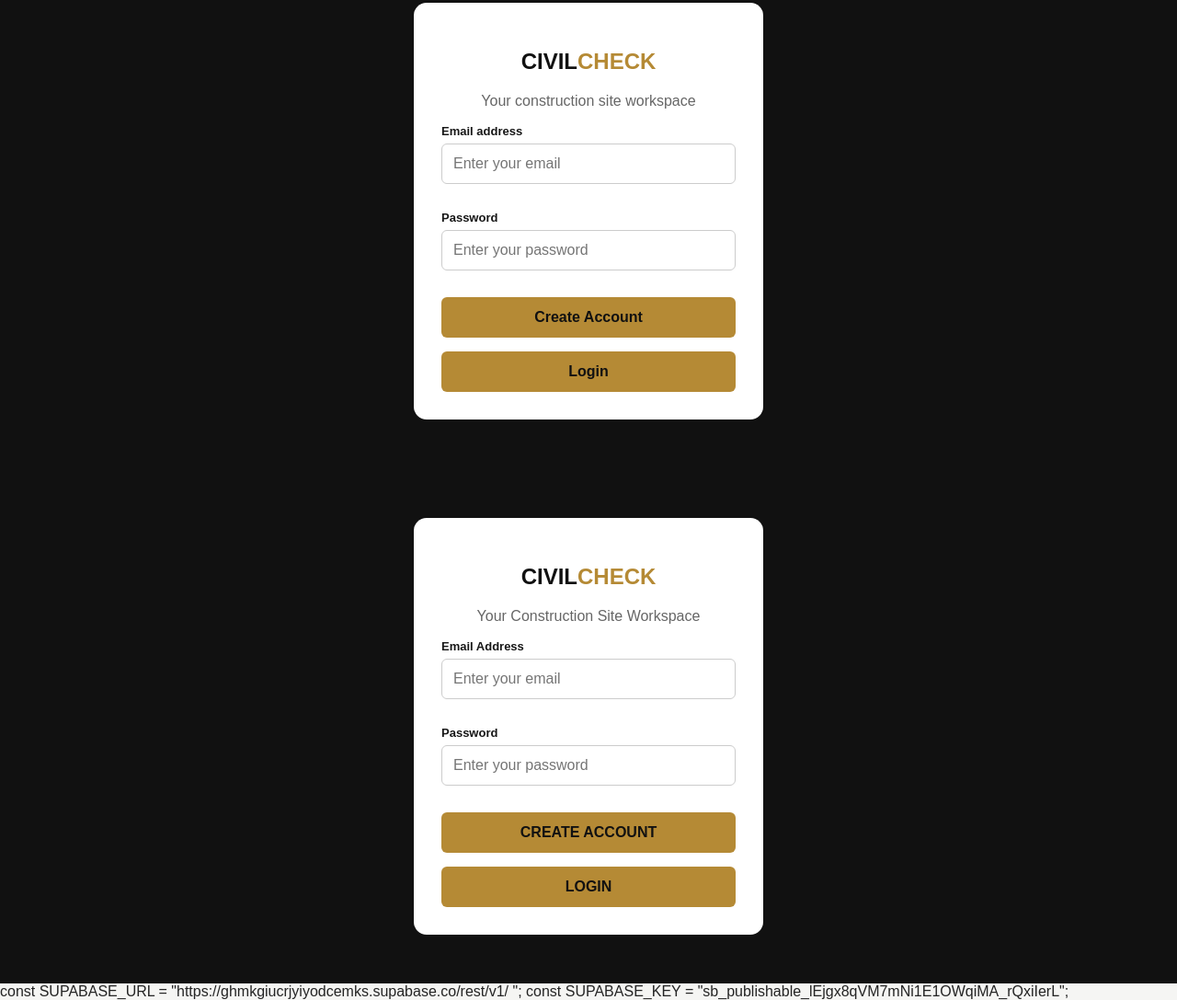
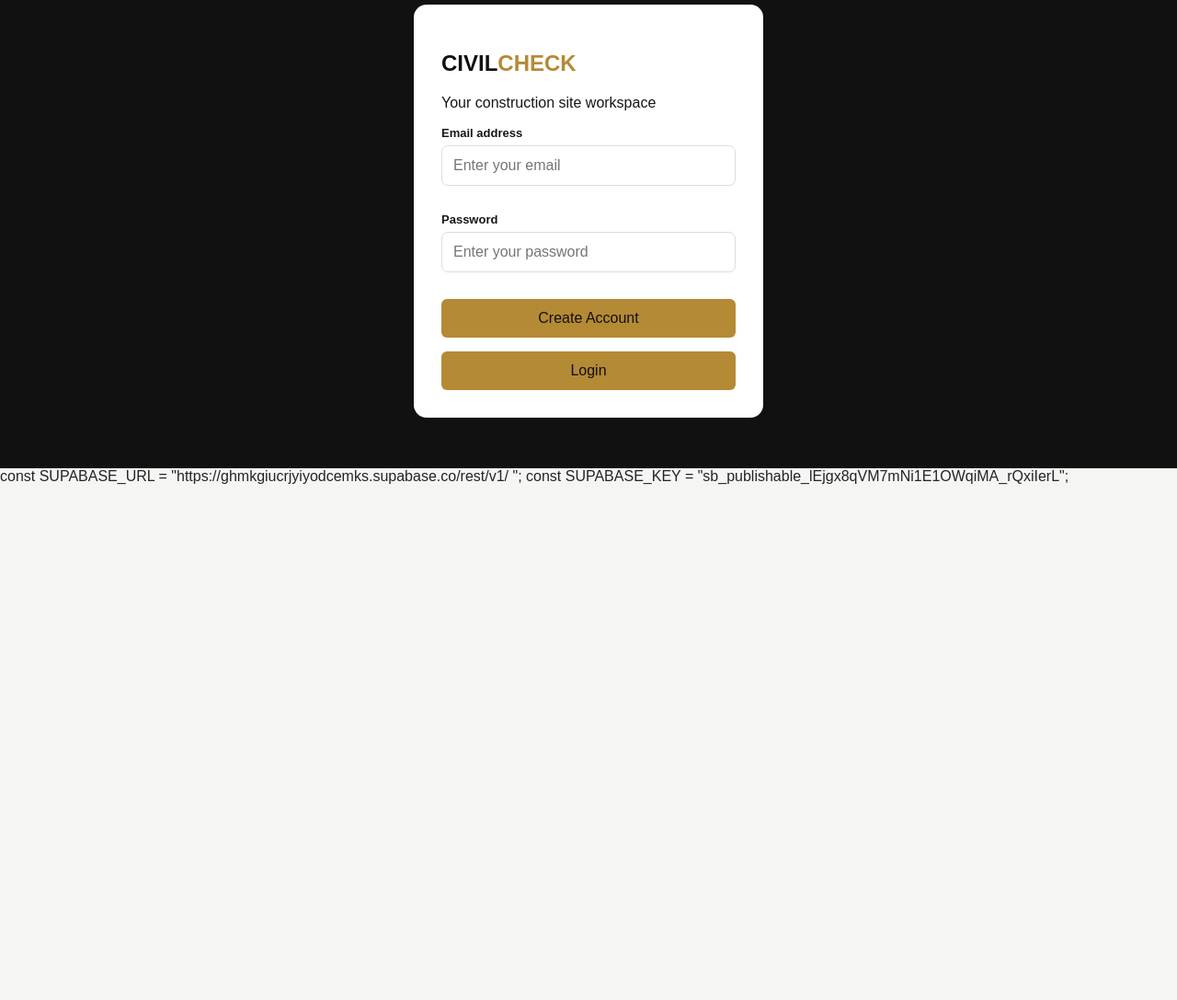
Before and after one commit to deepika-26-hub/civil-check, a plain HTML site: page index.html in a window 1280 px wide. Shown: the part 991-2078 px from the top of the page at 92% size. After the commit the page ends 1518 px from the top, so only its background shows below. Drawn offline with nearby package versions, Linux system fonts and the light colour scheme.

Commit message:
Remove CIVILCHECK login section from index.html
Removed the entire CIVILCHECK login section including styles and buttons.

```diff
--- a/index.html
+++ b/index.html
@@ -655,107 +655,10 @@ refresh();
 </style>
 
 <!-- CIVILCHECK LOGIN SECTION -->
-<section id="auth-section" class="auth-section">
-  <div class="auth-card">
-    <h1>CIVIL<span>CHECK</span></h1>
-    <p>Your Construction Site Workspace</p>
 
-    <div id="auth-message"></div>
 
-    <label for="auth-email">Email Address</label>
-    <input
-      id="auth-email"
-      type="email"
-      placeholder="Enter your email"
-      autocomplete="email"
-    >
 
-    <label for="auth-password">Password</label>
-    <input
-      id="auth-password"
-      type="password"
-      placeholder="Enter your password"
-      autocomplete="current-password"
-    >
 
-    <button id="signup-btn" type="button">
-      CREATE ACCOUNT
-    </button>
-
-    <button id="login-btn" type="button">
-      LOGIN
-    </button>
-  </div>
-</section>
-
-<style>
-.auth-section {
-  display: flex;
-  min-height: 70vh;
-  align-items: center;
-  justify-content: center;
-  padding: 30px 15px;
-  background: #111111;
-}
-
-.auth-card {
-  background: #ffffff;
-  color: #171717;
-  padding: 30px;
-  border-radius: 14px;
-  width: 100%;
-  max-width: 380px;
-  box-sizing: border-box;
-}
-
-.auth-card h1 {
-  color: #111111;
-  text-align: center;
-}
-
-.auth-card h1 span {
-  color: #b58a35;
-}
-
-.auth-card p {
-  text-align: center;
-  color: #666666;
-}
-
-.auth-card label {
-  display: block;
-  margin-top: 15px;
-  font-weight: bold;
-}
-
-.auth-card input {
-  box-sizing: border-box;
-  width: 100%;
-  padding: 12px;
-  margin-top: 6px;
-  border: 1px solid #cccccc;
-  border-radius: 6px;
-}
-
-.auth-card button {
-  width: 100%;
-  padding: 13px;
-  margin-top: 15px;
-  background: #b58a35;
-  color: #111111;
-  border: 0;
-  border-radius: 6px;
-  font-weight: bold;
-  cursor: pointer;
-}
-
-#auth-message {
-  color: #9b2525;
-  text-align: center;
-  margin-top: 12px;
-}
-</style>
-<!-- END CIVILCHECK LOGIN SECTION -->
 
 <script>
   // CIVILCHECK - SUPABASE CONNECTION
```
